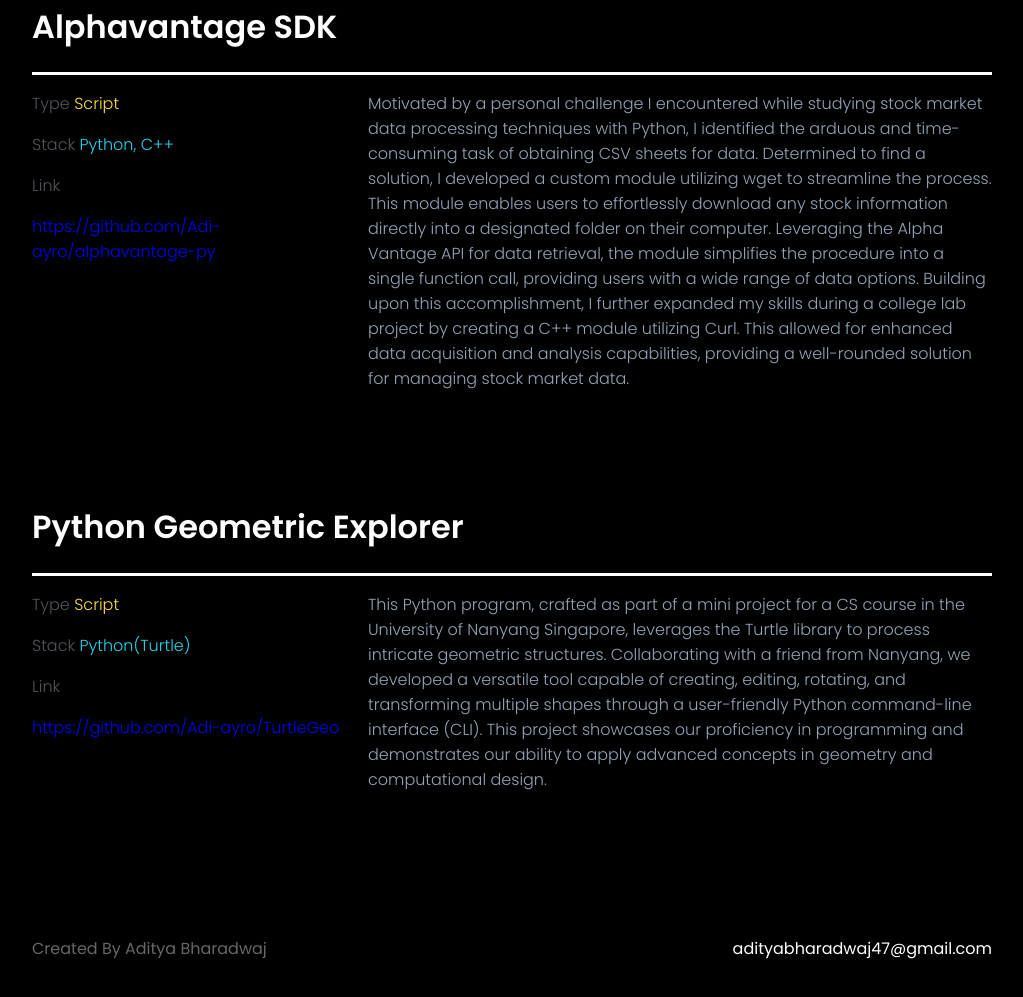
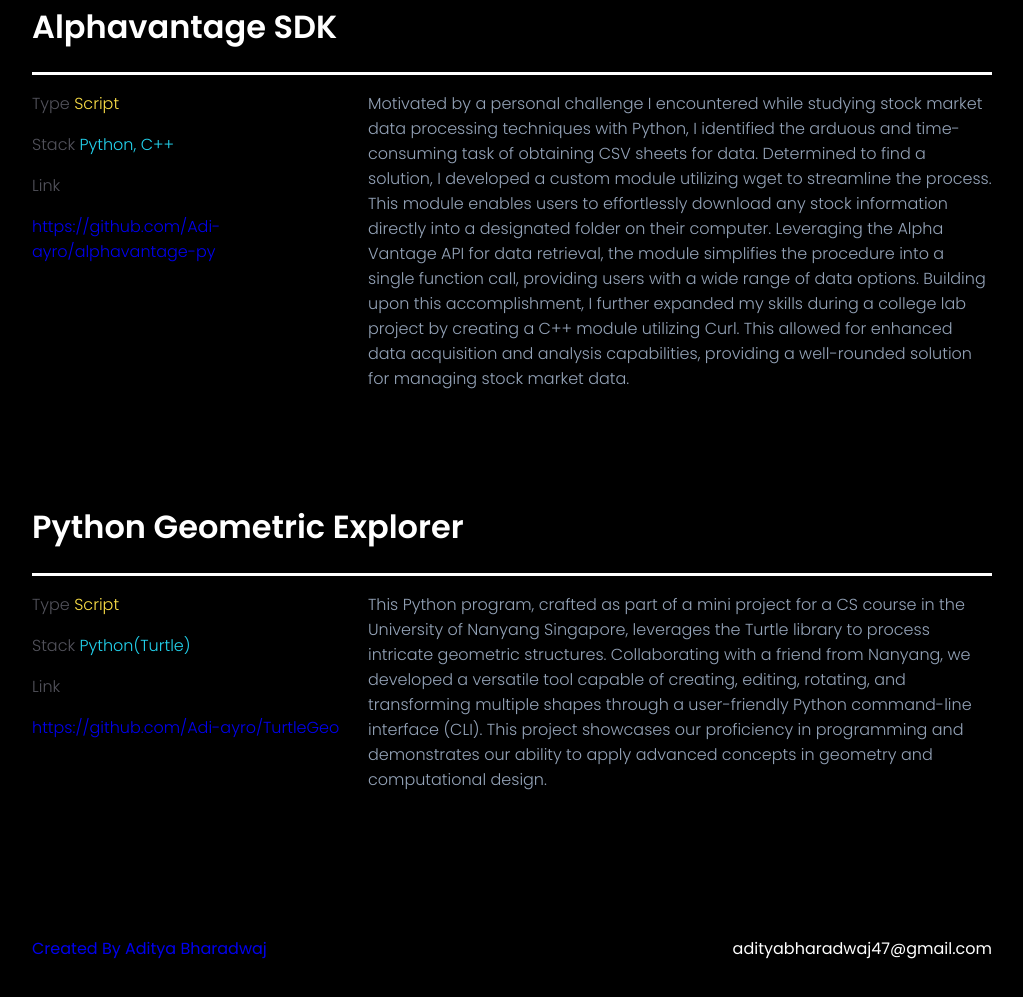
Before and after one commit to Adi-ayro/Adi-ayro.github.io, a plain HTML site: page index.html in a window 1280 px wide. Shown: the part 5315-6312 px from the top of the page, without its empty margins (128-1151 px from the left). Drawn offline with Linux system fonts and the light colour scheme.

Commit message:
Update index.html

```diff
--- a/index.html
+++ b/index.html
@@ -147,7 +147,7 @@
             </div>
             <!-- Footer -->
             <div class="ex7">
-                <div style="color: rgb(102, 102, 102);"><a href="/resume.pdf" style="text-decoration: none; "></a>Created By Aditya Bharadwaj</div>
+                <div style="color: rgb(102, 102, 102);"><a href="/resume.pdf" style="text-decoration: none; ">Created By Aditya Bharadwaj</a></div>
                 <div><a href="mailto:adityabharadwaj47@gmail.com" style="color: white">adityabharadwaj47@gmail.com</a></div>
             </div>
         <script src="intel.js"></script>
```
